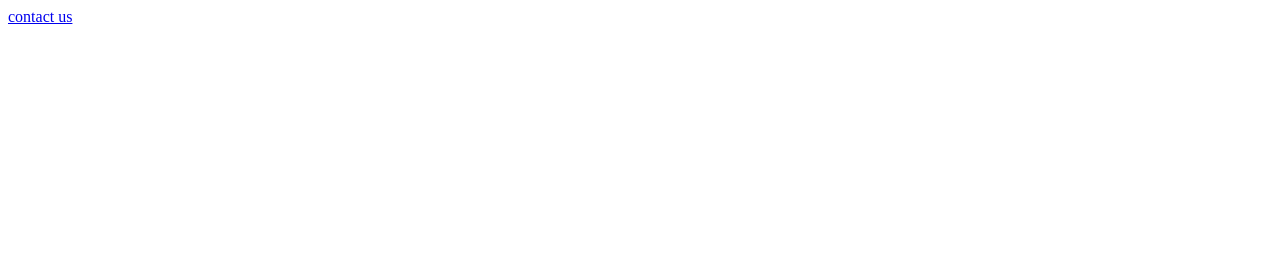
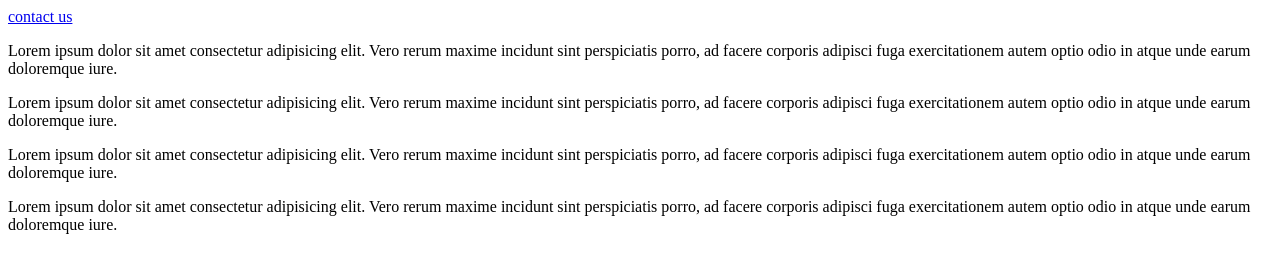
Before and after one commit to hojjat1392/git_project, a plain HTML site: page index.html in a window 1280 px wide. Drawn offline with Linux system fonts and the light colour scheme.

Commit message:
ver 1.0.0

```diff
--- a/index.html
+++ b/index.html
@@ -9,10 +9,17 @@
 </head>
 
 <body>
-<header>
-    <a href="js/contact_page.html">contact us</a>
-</header>
-
+    <header>
+        <a href="js/contact_page.html">contact us</a>
+    </header>
+    <p>Lorem ipsum dolor sit amet consectetur adipisicing elit. Vero rerum maxime incidunt sint perspiciatis porro, ad
+        facere corporis adipisci fuga exercitationem autem optio odio in atque unde earum doloremque iure.</p>
+    <p>Lorem ipsum dolor sit amet consectetur adipisicing elit. Vero rerum maxime incidunt sint perspiciatis porro, ad
+        facere corporis adipisci fuga exercitationem autem optio odio in atque unde earum doloremque iure.</p>
+    <p>Lorem ipsum dolor sit amet consectetur adipisicing elit. Vero rerum maxime incidunt sint perspiciatis porro, ad
+        facere corporis adipisci fuga exercitationem autem optio odio in atque unde earum doloremque iure.</p>
+    <p>Lorem ipsum dolor sit amet consectetur adipisicing elit. Vero rerum maxime incidunt sint perspiciatis porro, ad
+        facere corporis adipisci fuga exercitationem autem optio odio in atque unde earum doloremque iure.</p>
 </body>
 
 </html>
```
